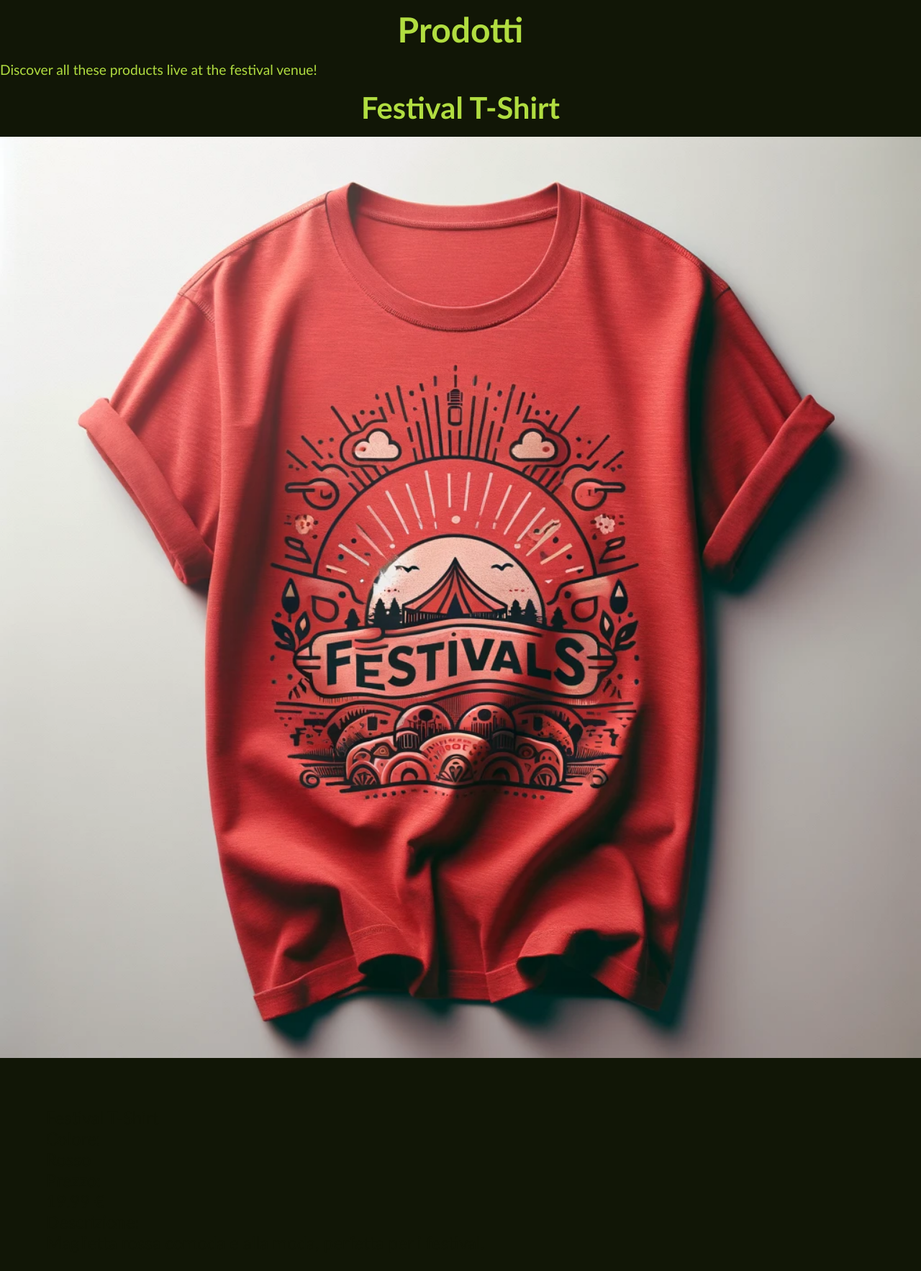
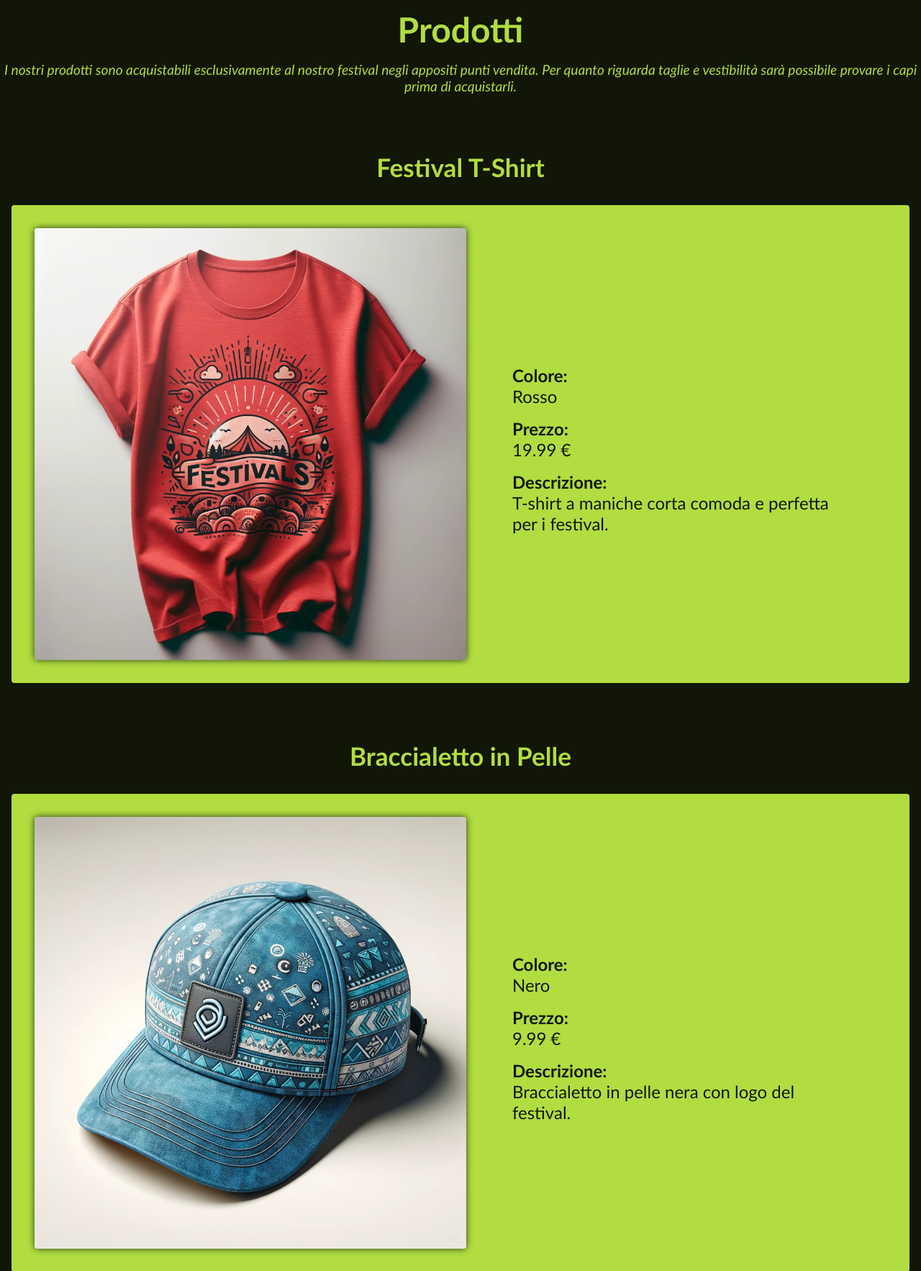
Before and after one commit to lonewalker0/progetto-tecweb, a PHP site: page /merch.php in a window 1280 px wide. Shown: the part 214-1980 px from the top of the page at 72% size. Run offline with PHP 8.4, Linux system fonts and the light colour scheme; data comes from the database, SQL or seed files in the repository; data that the repository does not hold is empty.

Commit message:
css pagina merch

```diff
--- a/Src/init-scripts/init.sql
+++ b/Src/init-scripts/init.sql
@@ -80,7 +80,7 @@ CREATE TABLE Shop (
 
 INSERT INTO Shop (productImage, productName, productColor, productPrice, productLongDescription)
 VALUES
-('assets/merchitem/redT.png', 'Festival T-Shirt', 'Rosso', 19.99, 'Maglietta rossa comoda e alla moda, perfetta per i festival.'),
+('assets/merchitem/redT.png', 'Festival T-Shirt', 'Rosso', 19.99, 'T-shirt a maniche corta comoda e perfetta per i festival.'),
 
 ('assets/merchitem/bluecap.png', 'Braccialetto in Pelle', 'Nero', 9.99, 'Braccialetto in pelle nera con logo del festival.'),
 
--- a/Src/src/css/newstyle.css
+++ b/Src/src/css/newstyle.css
@@ -33,14 +33,14 @@ h1 {
   font-size: 3rem;
   font-weight: 500;
   font-weight: bold;
-  margin-top: 20px;
+  margin-top: 1rem;
 }
 
 h2 {
   text-align: center;
   padding: 1rem;
   color: var(--verde-nero);
-  font-size: 2.6rem;
+  font-size: 2.2rem;
   font-weight: 500;
   font-weight: bold;
 }
@@ -304,9 +304,10 @@ footer {
   flex-shrink: 0;
   flex-basis: auto;
   text-align: center;
-  padding: 2rem 0 2rem 0;
-  border: solid;
-  border-color: green;
+  padding: 1rem 0 2rem 0;
+
+  /* border: solid;
+  border-color: green; */
 }
 
 .icons {
@@ -671,27 +672,23 @@ div.programma-animation2.active {
 /* Location */
 
 #location-container {
-  margin: 0 auto;
   padding: 1rem;
-  padding-bottom: 0;
-  background-color: var(--light-bg-color);
-  color: var(--dark-bg-color);
 
-  border: solid;
-  border-color: orange;
+  /* border: solid;
+  border-color: orange; */
 }
 
 #location-contenuto {
-  padding: 2rem;
   display: flex;
   justify-content: center;
   align-items: center;
+  margin: 1rem;
+  padding: 2rem;
+  border-radius: 4px;
   background-color: var(--verde-lime);
-  color: var(--verde-scuro);
-  border-radius: 4px;
 
-  border: solid;
-  border-color: yellow;
+  /* border: solid;
+  border-color: yellow; */
 }
 
 #map {
@@ -701,28 +698,104 @@ div.programma-animation2.active {
   box-shadow: 0 0 10px rgba(37, 53, 25, 1);
   border: none;
 
-  border: solid;
-  border-color: white;
+  /* border: solid;
+  border-color: white; */
 }
 
 #testo-location {
-  max-width: 60%;
+  max-width: 50%;
   padding: 1rem;
-  margin-left: 2rem;
-  border-radius: 4px;
+  color: var(--verde-scuro);
 
   /* border: solid;
-    border-color: orange; */
+  border-color: red; */
+}
+
+#h2-location {
+  text-align: left;
 }
 
 #testo-location p {
   padding-left: 1rem;
   padding-bottom: 0.5rem;
+
+  /* border: solid;
+  border-color: purple; */
 }
 
 #indirizzo {
   font-style: italic;
 }
+
+/* Merch */
+
+.product {
+  margin: 4rem 0 4rem 0;
+  color: var(--verde-lime);
+
+  /* border: solid;
+  border-color: blue; */
+}
+
+#live-info {
+  font-style: italic;
+  text-align: center;
+
+  /* border: solid;
+  border-color: white; */
+}
+
+.product-container {
+  display: flex;
+  justify-content: center;
+  align-items: center;
+  margin: 1rem;
+  padding: 2rem;
+  border-radius: 4px;
+  background-color: var(--verde-lime);
+
+  /* border: solid;
+  border-color: violet; */
+}
+
+.product-image {
+  width: 600px;
+  height: 600px;
+  border-radius: 4px;
+  box-shadow: 0 0 10px rgba(37, 53, 25, 1);
+
+  /* border: solid;
+  border-color: purple; */
+}
+
+.entry-info  {
+  color: var(--verde-scuro);
+
+  /* border: solid;
+  border-color: red; */
+}
+
+/* .product-details {
+  border: solid;
+  border-color: orange;
+} */
+
+.product-title {
+  display: none;
+
+  /* border: solid;
+  border-color: yellow; */
+}
+
+.definition-term {
+  margin-top: 1rem;
+  font-weight: bold;
+}
+
+
+
+
+
 
 /* Domande */
 
--- a/Src/src/html/merchitem.html
+++ b/Src/src/html/merchitem.html
@@ -1,22 +1,30 @@
 <article class="product">
+
   <h2>{{productName}}</h2>
+
+  <div class="product-container">
+
   <img
+    class="product-image"
     src="{{productImage}}"
     alt="{{productName}}"
     aria-labelledby="description{{productId}}"
   />
+
   <div class="entry-info">
     <dl class="product-details">
       <dt class="product-title">{{productName}}</dt>
 
-      <dt>Colore:</dt>
+      <dt class="definition-term">Colore:</dt>
       <dd><span>{{productColor}}</span></dd>
 
-      <dt>Prezzo:</dt>
+      <dt class="definition-term">Prezzo:</dt>
       <dd><span>{{productPrice}} €</span></dd>
 
-      <dt>Descrizione:</dt>
+      <dt class="definition-term">Descrizione:</dt>
       <dd><span id="description{{productId}}">{{productDescription}}</span></dd>
+
     </dl>
+    </div>
   </div>
 </article>
--- a/Src/src/location.php
+++ b/Src/src/location.php
@@ -18,7 +18,7 @@ $main = "
             </iframe>
 
             <div id='testo-location'>
-                <h2>Dove si svolge il technoLum250 Festival?</h2>
+                <h2 id='h2-location'>Dove si svolge il technoLum250 Festival?</h2>
                 <p>Il festival si svolge nel cuore della zona universitaria di Padova, più precisamente nel Dipartimento di Matematica. Indirizzo:</p>
                 <p id='indirizzo'>Via Luigi Luzzatti, 35121 Padova PD</p>
             </div>
--- a/Src/src/phputilities/shopmainbuilder.php
+++ b/Src/src/phputilities/shopmainbuilder.php
@@ -17,7 +17,10 @@ class ShopMainBuilder
     public function buildMainHTML(): string
     {
 
-        $this->mainHTML = '<div id="live-info"><p>Discover all these products live at the festival venue!</p></div>';
+        $this->mainHTML = '<div id="live-info"><p>
+        I nostri prodotti sono acquistabili esclusivamente al nostro festival negli appositi punti vendita.
+        Per quanto riguarda taglie e vestibilità sarà possibile provare i capi prima di acquistarli.
+        </p></div>';
 
         $this->mainHTML .= '<div id="shop">';
         foreach ($this->shopItems as $item) {
```
